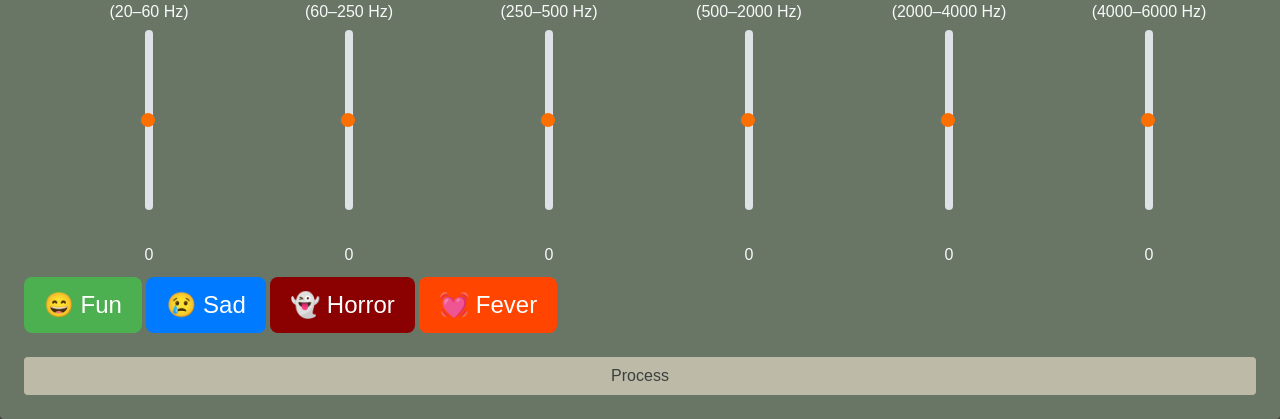
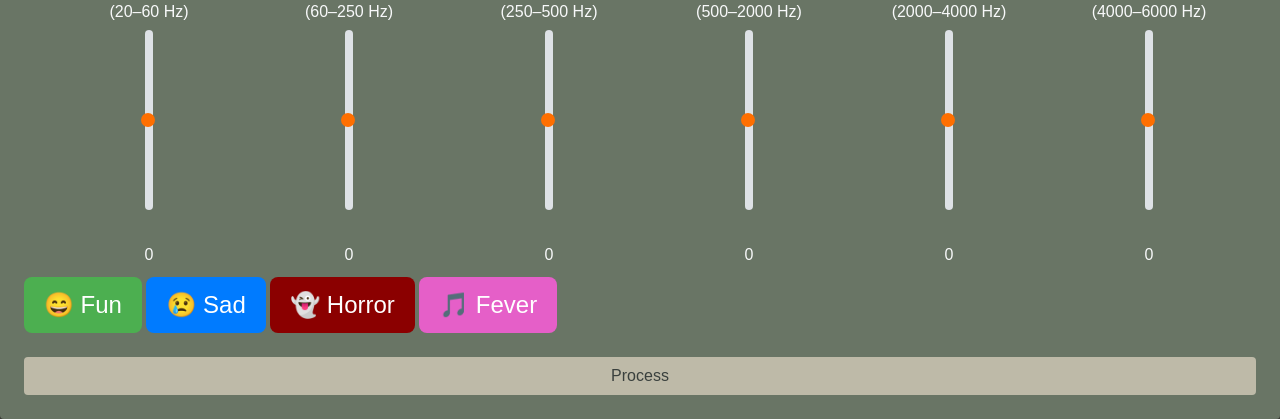
Before and after one commit to ttuan8600/equalizer-app, a Flask app: page / in a window 1280 px wide. Shown: the part 536-955 px from the top of the page. Run offline with Flask 3, Linux system fonts and the light colour scheme; some libraries are stand-ins or nearby versions.

Commit message:
Hieu -fix templates and app
chỉnh sửa thanh fever dễ nhìn

```diff
--- a/app.py
+++ b/app.py
@@ -23,7 +23,7 @@ def index():
         "mid_gain": "500–2000 Hz",
         "upper_mid_gain": "2000–4000 Hz",
         "presence_gain": "4000–6000 Hz",
-        "brilliance_gain": "6000–20000 Hz"
+        "brilliance_gain": "6000–11000 Hz"
     }
     return render_template("index.html", ranges=ranges)
 
--- a/templates/index.html
+++ b/templates/index.html
@@ -54,8 +54,8 @@
                 <button id="horror-button" type="button" style="font-size: 24px; padding: 10px 20px; border-radius: 8px; background-color: #8B0000; color: white; border: none;" onclick="mode('horror')">
                     👻 Horror
                 </button>
-                <button id="bass-boost-button" type="button" style="font-size: 24px; padding: 10px 20px; border-radius: 8px; background-color: #FF4500; color: white; border: none;" onclick="mode('bass_boost')">
-                    💓 Fever
+                <button id="bass-boost-button" type="button" style="font-size: 24px; padding: 10px 20px; border-radius: 8px; background-color: #e55fc8; color: white; border: none;" onclick="mode('bass_boost')">
+                    🎵 Fever
                 </button>
 
             </div>
```
